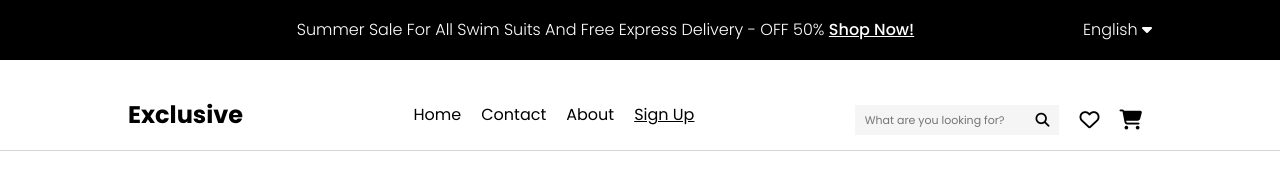
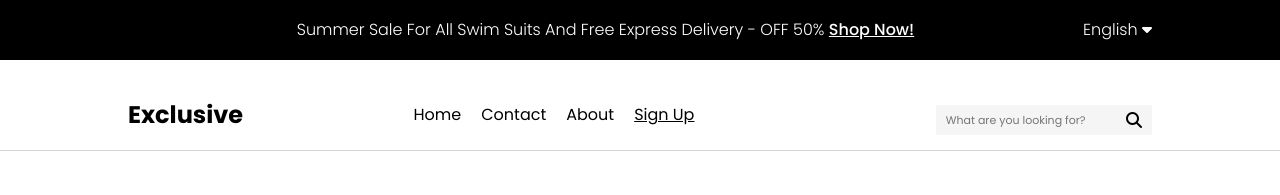
Before and after one commit to hgun-nugye/BAN_HANG_web, a plain HTML site: page signup.html in a window 1280 px wide. Shown: the top 195 px of the page. Drawn offline with Linux system fonts and the light colour scheme.

Commit message:
fix navbar

```diff
--- a/asset/css/login_style.css
+++ b/asset/css/login_style.css
@@ -116,27 +116,24 @@ a {
 }
 
 .box-user {
+  width: 30%;
+  padding-left: 30px;
   display: flex;
-  justify-content: space-between;
-  align-items: center;
-  width: 30%;
-  padding: 0 10px;
-
+  justify-content: flex-end;
 }
 
 .search {
-  width: 80%;
   height: 30px;
   display: flex;
   justify-content: space-between;
   align-items: center;
   background-color: #f5f5f5;
   padding: 0 10px;
-
+  width: 78%;
 }
 
 .search input {
-  width: 90%;
+  width: 100%;
   border: none;
   outline: none;
   background-color: transparent;
--- a/asset/css/signup_style.css
+++ b/asset/css/signup_style.css
@@ -116,36 +116,29 @@ a {
 }
 
 .box-user {
+  width: 30%;
+  padding-left: 30px;
   display: flex;
-  justify-content: space-between;
-  align-items: center;
-  width: 30%;
-  padding: 0 10px;
-
+  justify-content: flex-end;
 }
 
 .search {
-  width: 80%;
   height: 30px;
   display: flex;
   justify-content: space-between;
   align-items: center;
   background-color: #f5f5f5;
   padding: 0 10px;
-
+  width: 78%;
 }
 
 .search input {
-  width: 90%;
+  width: 100%;
   border: none;
   outline: none;
   background-color: transparent;
   font-size: 11px;
   font-family: "Poppins", sans-serif;
-}
-
-.search i {
-  font-size: 14px;
 }
 
 .signup {
--- a/asset/css/style.css
+++ b/asset/css/style.css
@@ -129,7 +129,7 @@ a {
 
 .box-user {
   display: flex;
-  justify-content: space-between;
+  justify-content: flex-end;
   align-items: center;
   width: 30%;
   padding: 0 10px;
@@ -137,7 +137,7 @@ a {
 }
 
 .search {
-  width: 80%;
+  width: 78%;
   height: 30px;
   display: flex;
   justify-content: space-between;
--- a/signup.html
+++ b/signup.html
@@ -47,11 +47,7 @@
         <form action="" class="search">
           <input type="search" name="" id="" placeholder="What are you looking for?">
           <i class="fa-solid fa-magnifying-glass"></i>
-
         </form>
-        <i class="fs20 pl20 pr20 fa-regular fa-heart"></i>
-        <i class="fs20 fa-solid fa-cart-shopping"></i>
-
       </div>
     </div>
   </div>
@@ -82,7 +78,7 @@
         <img src="./asset/images/google-tile.svg" alt="">
         Sign up with Google
       </button>
-      <p class="login-next">Already have an account?   <a href="./login.html" target="_blank">Login</a></p>
+      <p class="login-next">Already have an account? <a href="./login.html" target="_blank">Login</a></p>
     </div>
   </div>
 
```
Also changed, not shown: login.html (+0 -3 lines).
